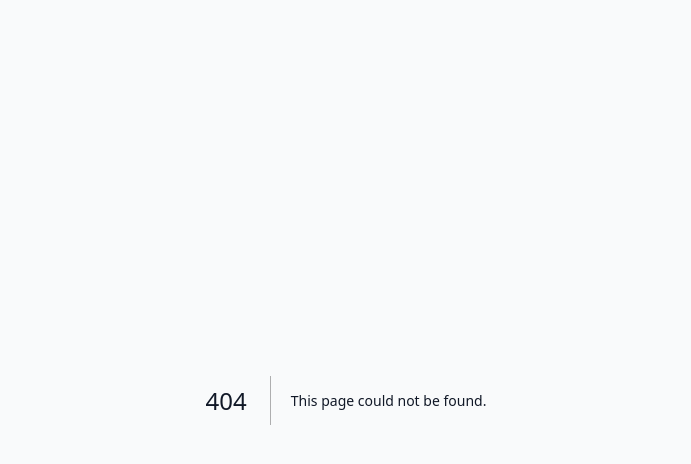
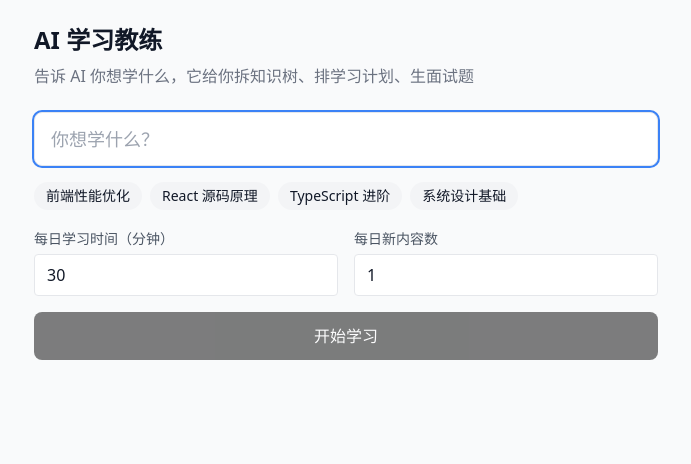
Before and after one commit to soulor8908/million-dollar-roadmap, a Next.js app in the folder devpath/: page /learn in a window 1280 px wide. Before the commit this address had no page. Shown: the top 464 px of the page, without its empty margins (294-985 px from the left). Built offline with nearby package versions, Linux system fonts and the light colour scheme.

Commit message:
devpath: Task 8 - /learn 页面

```diff
--- /dev/null
+++ b/devpath/app/learn/page.tsx
@@ -0,0 +1,133 @@
+"use client";
+
+import { useState } from "react";
+import { useRouter } from "next/navigation";
+import { set } from "idb-keyval";
+import { KEY_PREFIXES } from "@/lib/types";
+import type { LearningPlan } from "@/lib/types";
+
+const EXAMPLES = [
+  "前端性能优化",
+  "React 源码原理",
+  "TypeScript 进阶",
+  "系统设计基础",
+];
+
+export default function LearnPage() {
+  const router = useRouter();
+  const [topic, setTopic] = useState("");
+  const [loading, setLoading] = useState(false);
+  const [error, setError] = useState("");
+  const [dailyMinutes, setDailyMinutes] = useState(30);
+  const [maxNewPerDay, setMaxNewPerDay] = useState(1);
+
+  async function handleSubmit(e: React.FormEvent) {
+    e.preventDefault();
+    if (!topic.trim()) return;
+    setLoading(true);
+    setError("");
+    try {
+      const res = await fetch("/api/learn", {
+        method: "POST",
+        headers: { "Content-Type": "application/json" },
+        body: JSON.stringify({
+          topic: topic.trim(),
+          dailyMinutes,
+          maxNewPerDay,
+        }),
+      });
+      if (!res.ok) {
+        const err = await res.json().catch(() => ({}));
+        throw new Error(err.error || `请求失败 (${res.status})`);
+      }
+      const { planId, plan } = (await res.json()) as { planId: string; plan: LearningPlan };
+      await set(KEY_PREFIXES.PLAN + planId, plan);
+      router.push(`/learn/${planId}`);
+    } catch (err) {
+      setError(err instanceof Error ? err.message : "未知错误");
+    } finally {
+      setLoading(false);
+    }
+  }
+
+  if (loading) {
+    return (
+      <div className="flex flex-col items-center justify-center min-h-screen p-8">
+        <div className="text-5xl mb-6 animate-pulse">🤖</div>
+        <p className="text-xl font-bold mb-2">AI 正在拆解知识树...</p>
+        <p className="text-sm text-gray-500 mb-1">主题：{topic}</p>
+        <p className="text-xs text-gray-400 mt-4">预计 30-90 秒，请稍候</p>
+      </div>
+    );
+  }
+
+  return (
+    <div className="min-h-screen p-6 max-w-2xl mx-auto">
+      <h1 className="text-2xl font-bold mb-2">AI 学习教练</h1>
+      <p className="text-gray-500 mb-6">
+        告诉 AI 你想学什么，它给你拆知识树、排学习计划、生面试题
+      </p>
+
+      <form onSubmit={handleSubmit} className="space-y-4">
+        <input
+          type="text"
+          value={topic}
+          onChange={(e) => setTopic(e.target.value)}
+          placeholder="你想学什么？"
+          className="w-full px-4 py-3 text-lg border rounded-lg focus:outline-none focus:ring-2 focus:ring-blue-500"
+          autoFocus
+        />
+
+        <div className="flex flex-wrap gap-2">
+          {EXAMPLES.map((ex) => (
+            <button
+              key={ex}
+              type="button"
+              onClick={() => setTopic(ex)}
+              className="px-3 py-1 text-sm bg-gray-100 rounded-full hover:bg-gray-200 transition-colors"
+            >
+              {ex}
+            </button>
+          ))}
+        </div>
+
+        <div className="flex gap-4">
+          <label className="flex-1">
+            <span className="text-sm text-gray-600">每日学习时间（分钟）</span>
+            <input
+              type="number"
+              value={dailyMinutes}
+              onChange={(e) => setDailyMinutes(Number(e.target.value))}
+              min={15}
+              max={120}
+              className="w-full px-3 py-2 border rounded mt-1"
+            />
+          </label>
+          <label className="flex-1">
+            <span className="text-sm text-gray-600">每日新内容数</span>
+            <input
+              type="number"
+              value={maxNewPerDay}
+              onChange={(e) => setMaxNewPerDay(Number(e.target.value))}
+              min={1}
+              max={5}
+              className="w-full px-3 py-2 border rounded mt-1"
+            />
+          </label>
+        </div>
+
+        {error && (
+          <p className="text-red-500 text-sm bg-red-50 px-3 py-2 rounded">{error}</p>
+        )}
+
+        <button
+          type="submit"
+          disabled={!topic.trim()}
+          className="w-full py-3 bg-black text-white rounded-lg font-medium disabled:opacity-50 hover:bg-gray-800 transition-colors"
+        >
+          开始学习
+        </button>
+      </form>
+    </div>
+  );
+}
```
